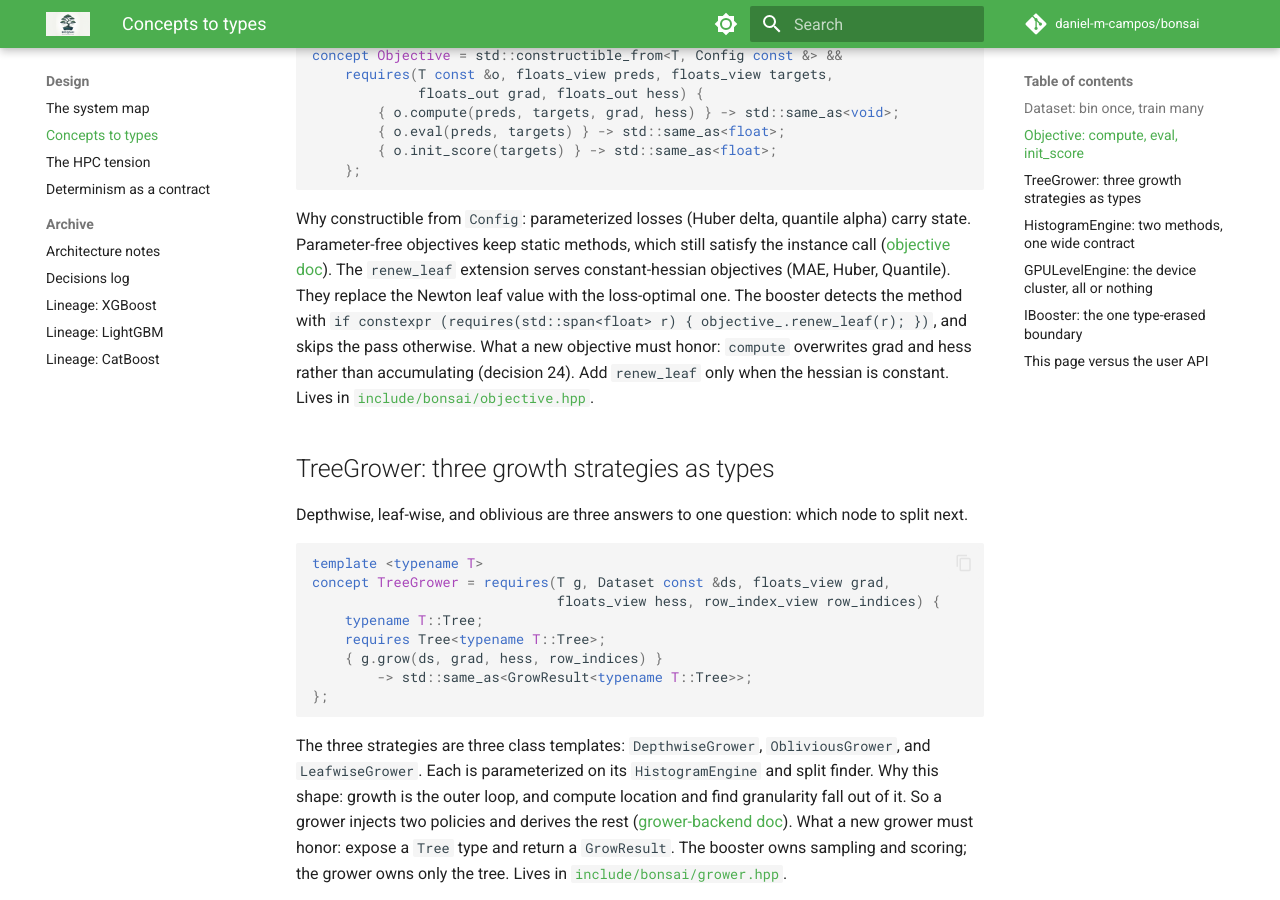
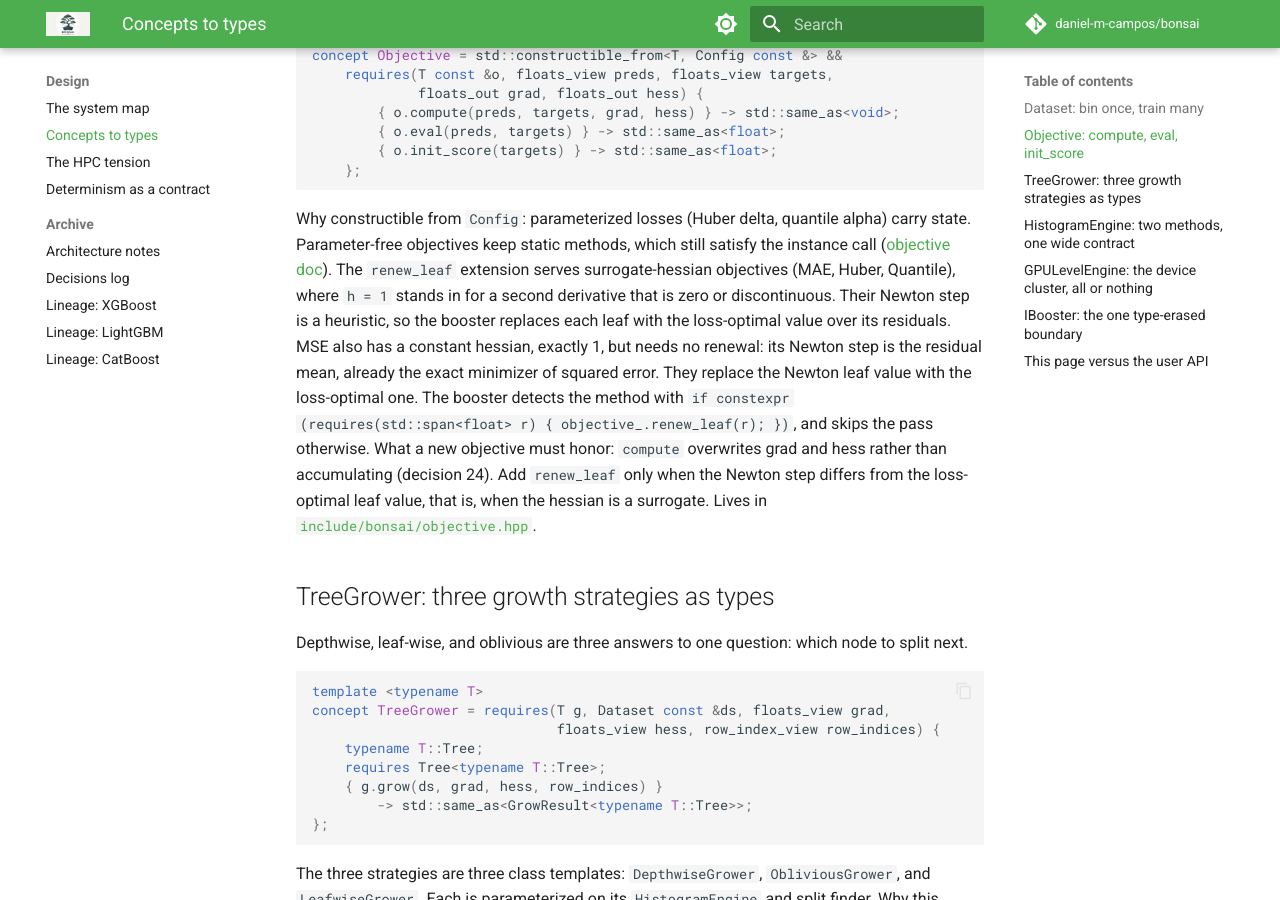
Before and after one commit to daniel-m-campos/bonsai, an MkDocs documentation site: the page built from docs/design/api-tour-concepts.md, in a window 1280 px wide and 900 px high, scrolled down 954 px. Built offline with MkDocs 1.6.1 and Material for MkDocs 9.7.7, drawn with Linux system fonts in a browser that asks for light colours; comment, search, counter and statistics services are not loaded.

Commit message:
docs: renewal criterion is a surrogate hessian, not a constant one
MSE also has hessian exactly 1 and must not renew: its Newton step is
the residual mean, already the squared-error optimum. The shorthand
would have told an implementer to add a no-op.

Claude-Session: https://claude.ai/code/session_01SfgWZ7ftZV7aJJh87NXR72

```diff
--- a/docs/design/api-tour-concepts.md
+++ b/docs/design/api-tour-concepts.md
@@ -41,11 +41,11 @@ concept Objective = std::constructible_from<T, Config const &> &&
 
 Why constructible from `Config`: parameterized losses (Huber delta, quantile alpha) carry state.
 Parameter-free objectives keep static methods, which still satisfy the instance call ([objective doc](../architecture/4-objective.md)).
-The `renew_leaf` extension serves constant-hessian objectives (MAE, Huber, Quantile).
+The `renew_leaf` extension serves surrogate-hessian objectives (MAE, Huber, Quantile), where `h = 1` stands in for a second derivative that is zero or discontinuous. Their Newton step is a heuristic, so the booster replaces each leaf with the loss-optimal value over its residuals. MSE also has a constant hessian, exactly 1, but needs no renewal: its Newton step is the residual mean, already the exact minimizer of squared error.
 They replace the Newton leaf value with the loss-optimal one.
 The booster detects the method with `if constexpr (requires(std::span<float> r) { objective_.renew_leaf(r); })`, and skips the pass otherwise.
 What a new objective must honor: `compute` overwrites grad and hess rather than accumulating (decision 24).
-Add `renew_leaf` only when the hessian is constant.
+Add `renew_leaf` only when the Newton step differs from the loss-optimal leaf value, that is, when the hessian is a surrogate.
 Lives in [`include/bonsai/objective.hpp`](../../include/bonsai/objective.hpp).
 
 ## TreeGrower: three growth strategies as types
```
